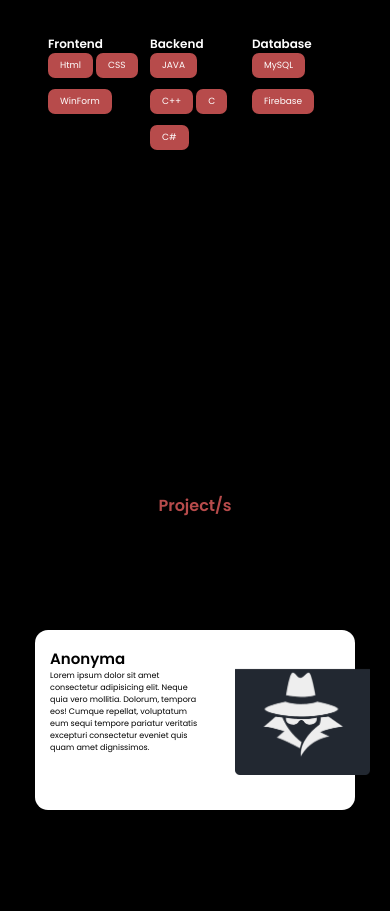
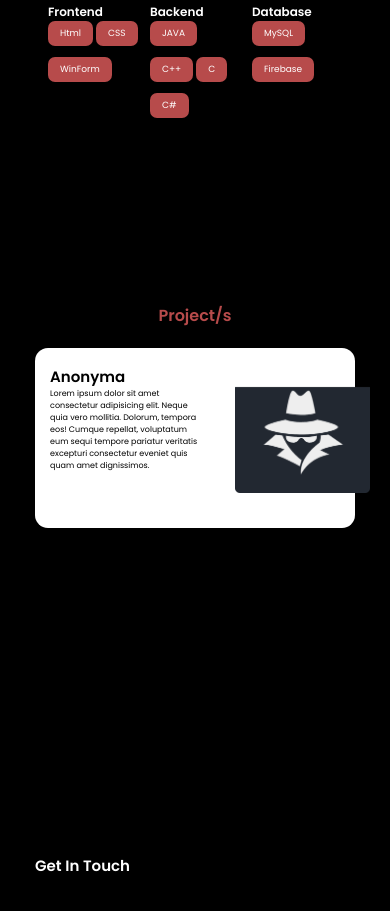
Before and after one commit to joricxxx/Main-Portfolio, a plain HTML site: page index.html in a window 390 px wide. Shown: the part 1540-2451 px from the top of the page. Drawn offline with Linux system fonts and the light colour scheme.

Commit message:
Update style.css

```diff
--- a/src/css/style.css
+++ b/src/css/style.css
@@ -62,9 +62,7 @@ nav a.active{
     color: #b74b4b;
     border-bottom: 3px solid #b74b4b;
 }
-.project{
-    justify-content: center;
-}
+
 .card{
     display: flex;
     width: 33.3%    ;
@@ -148,6 +146,7 @@ section{
     min-height: 100vh;
     padding: 5rem 9% 5rem;
     align-items: center;
+    justify-content: center;
 }
 .section-labels{
     top: 200px;
@@ -359,6 +358,9 @@ span{
 } */
 #project{
     display: flex;
+    justify-content: center;
+    align-items: start;
+    min-height: 60vh;
 }
 /* Laptop Below */
 @media (max-width: 1030px){
@@ -392,7 +394,7 @@ span{
     }
     #project-label{
         position: relative;
-        top: 200px;
+        top: 30px;
     }
     #about-label{
         position: relative;
@@ -448,7 +450,7 @@ span{
     }
     #project-label{
         position: relative;
-        top: 220px;
+        top: 30px;
     }
     #about-label{
         position: relative;
@@ -513,15 +515,12 @@ span{
     .card p{
         font-size: 8px;
     }
-    .about{
-        padding: 0;
-    }
     #about-label{
         position: relative;
-        top: 50px;
+        top: 35px;
     }
     #project-label{
         position: relative;
-        top: 220px;
+        top: 30px;
     }
 }
```
